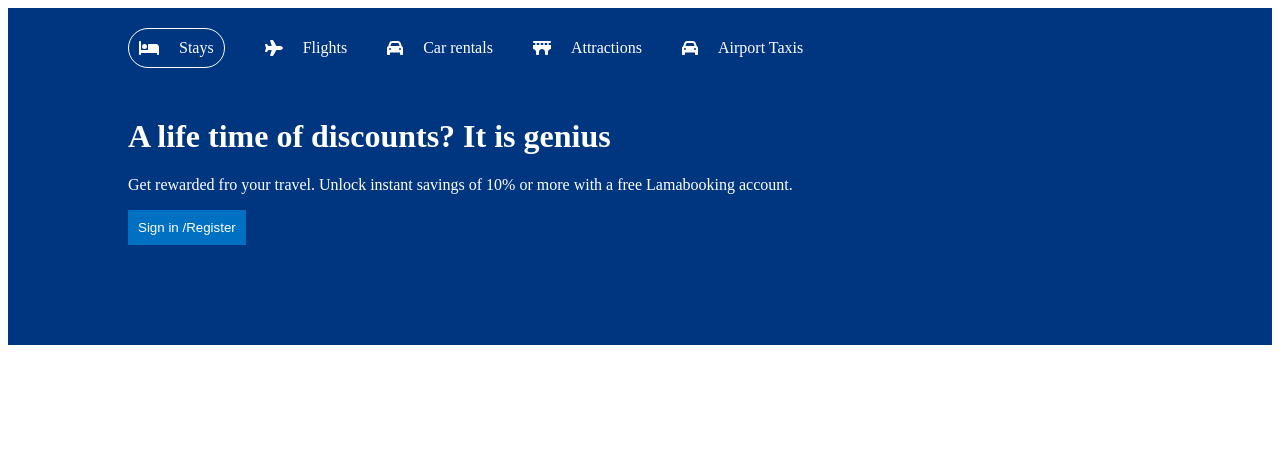
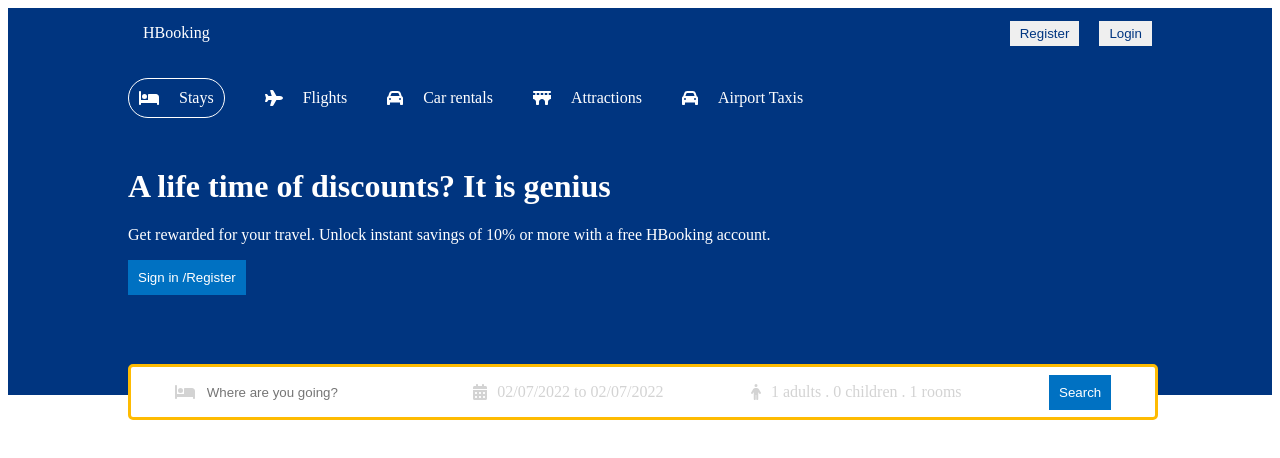
Before and after one commit to Saif-El-Eslam/booking-app, a React (Create React App) app: page / in a window 1280 px wide. Shown: the top 458 px of the page. Built offline with nearby package versions, Linux system fonts and the light colour scheme.

Commit message:
added the navbar and the Search bar

```diff
--- a/package.json
+++ b/package.json
@@ -10,7 +10,9 @@
     "@testing-library/jest-dom": "^5.16.4",
     "@testing-library/react": "^13.3.0",
     "@testing-library/user-event": "^13.5.0",
+    "date-fns": "^2.28.0",
     "react": "^18.2.0",
+    "react-date-range": "^1.4.0",
     "react-dom": "^18.2.0",
     "react-router-dom": "^6.3.0",
     "react-scripts": "^2.1.3",
--- a/src/components/header/Header.jsx
+++ b/src/components/header/Header.jsx
@@ -1,44 +1,138 @@
-import React from "react";
+import React, { useState } from "react";
 import { FontAwesomeIcon } from "@fortawesome/react-fontawesome";
 import {
   faBed,
   faPlane,
   faCar,
   faBridge,
+  faCalendarDays,
+  faPerson,
 } from "@fortawesome/free-solid-svg-icons";
 import "./header.css";
+import {DateRange} from "react-date-range";
+import 'react-date-range/dist/styles.css';
+import 'react-date-range/dist/theme/default.css';
+import {format} from "date-fns";
+
 function Header() {
+  const [openDate, setOpenDate] = useState(false);
+  const [date, setDate] = useState([
+    {
+      startDate: new Date(),
+      endDate: new Date(),
+      key: 'selection'
+    }
+  ]);
+  const [openOptions, setOpenOptions] = useState(false);
+  const [options, setOptions] = useState({
+      adults: 1,
+      children: 0,
+      rooms: 1
+  });
+
+
+function handleOptions(name, op){
+  setOptions((prev) => {
+    return {
+    ...prev,
+    [name]: op === "i" ? options[name]+1 : options[name]-1
+  }});
+
+}
+
   return (
     <div className="header">
       <div className="headerContainer">
+
         <div className="headerList">
           <div className="headerListItem active">
             <FontAwesomeIcon icon={faBed} />
             <span>Stays</span>
           </div>
+
           <div className="headerListItem">
             <FontAwesomeIcon icon={faPlane} />
             <span>Flights</span>
           </div>
+
           <div className="headerListItem">
             <FontAwesomeIcon icon={faCar} />
             <span>Car rentals</span>
           </div>
+
           <div className="headerListItem">
             <FontAwesomeIcon icon={faBridge} />
             <span>Attractions</span>
           </div>
+
           <div className="headerListItem">
             <FontAwesomeIcon icon={faCar} />
             <span>Airport Taxis</span>
           </div>
         </div>
+
         <h1 className="HeaderTitle">A life time of discounts? It is genius</h1>
         <p className="HeaderDesc">
-          Get rewarded fro your travel. Unlock instant savings of 10% or more
-          with a free Lamabooking account.
+          Get rewarded for your travel. Unlock instant savings of 10% or more
+          with a free HBooking account.
         </p>
         <button className="headerBtn">Sign in /Register</button>
+
+        <div className="headerSearch">
+          <div className="headerSearchItem">
+            <FontAwesomeIcon icon={faBed} className="headerIcon" />
+            <input type="text" className="headerSearchInput" placeholder="Where are you going?" />
+          </div>
+
+          <div className="headerSearchItem" onClick={() => setOpenDate(!openDate)}>
+            <FontAwesomeIcon icon={faCalendarDays} className="headerIcon" />
+            <span className="headerSearchText">{`${format(date[0].startDate, "dd/MM/yyyy")} to ${format(date[0].endDate, "dd/MM/yyyy")}`}</span>
+            {openDate && <DateRange
+              editableDateInputs={true}
+              onChange={item => setDate([item.selection])}
+              moveRangeOnFirstSelection={false}
+              ranges={date}
+              className="date"
+            />}
+          </div>
+
+          <div className="headerSearchItem">
+            <FontAwesomeIcon icon={faPerson} className="headerIcon" />
+            <span onClick={() => setOpenOptions(!openOptions)} className="headerSearchText">{`${options.adults} adults . ${options.children} children . ${options.rooms} rooms`}</span>
+
+            {openOptions && <div className="options">
+            <div className="optionItem">
+                <span className="optionText">Adult</span>
+                <div className="optionCounter">
+                  <button disabled={options.adults <= 1} className="optionCounterButton" onClick={() => handleOptions("adults", "d")}>-</button>
+                  <span className="optionCounterNumber">{options.adults}</span>
+                  <button className="optionCounterButton" onClick={() => handleOptions("adults", "i")}>+</button>
+                </div>
+              </div>
+              <div className="optionItem">
+                <span className="optionText">Children</span>
+                <div className="optionCounter">
+                  <button disabled={options.children <= 0} className="optionCounterButton" onClick={() => handleOptions("children", "d")}>-</button>
+                  <span className="optionCounterNumber">{options.children}</span>
+                  <button className="optionCounterButton" onClick={() => handleOptions("children", "i")}>+</button>
+                </div>
+              </div>
+              <div className="optionItem">
+                <span className="optionText">Rooms</span>
+                <div className="optionCounter">
+                  <button disabled={options.rooms <= 1} className="optionCounterButton" onClick={() => handleOptions("rooms", "d")}>-</button>
+                  <span className="optionCounterNumber">{options.rooms}</span>
+                  <button className="optionCounterButton" onClick={() => handleOptions("rooms", "i")}>+</button>
+                </div>
+              </div>
+            </div>}
+          </div>
+
+          <div className="headerSearchItem">
+            <button className="headerBtn">Search</button>
+          </div>
+
+        </div>
       </div>
     </div>
   );
--- a/src/components/header/header.css
+++ b/src/components/header/header.css
@@ -3,6 +3,7 @@
   color: white;
   display: flex;
   justify-content: center;
+  position: relative;
 }
 .headerContainer {
   width: 100%;
@@ -35,3 +36,81 @@
   cursor: pointer;
   padding: 10px;
 }
+
+.headerSearch {
+  height: 30px;
+  background-color: white;
+  border: 3px solid #febb02;
+  display: flex;
+  align-items: center;
+  justify-content: space-around;
+  padding: 10px 0;
+  border-radius: 5px;
+  position: absolute;
+  bottom: -25px;
+  width: 100%;
+  max-width: 1024px;
+}
+
+.headerIcon{
+  color: lightgray;
+}
+
+.headerSearchItem{
+  display: flex;
+  align-items: center;
+  gap: 10px;
+}
+
+.headerSearchInput{
+  border: none;
+  outline: none;
+}
+
+.headerSearchText{
+  color: lightgray;
+  cursor: pointer;
+}
+
+.date {
+  position: absolute;
+  top: 50px;
+}
+
+.options{
+  position: absolute;
+  top: 50px;
+  background-color: white;
+  color: gray;
+  border-radius: 5px;
+  -webkit-box-shadow: 0px 0px 10px -5px rgba(0, 0, 0, 0.4);
+  box-shadow: 0px 0px 10px -5px rgba(0, 0, 0, 0.4);
+}
+
+.optionItem {
+  width: 200px;
+  display: flex;
+  justify-content: space-between;
+  margin: 10px;
+}
+
+.optionCounter {
+  display: flex;
+  align-items: center;
+  gap: 10px;
+  font-size: 12px;
+  color: black;
+}
+
+.optionCounterButton{
+  width: 30px;
+  height: 30px;
+  border: 1px solid #0071c2;
+  color: #0071c2;
+  cursor: pointer;
+  background-color: white;
+}
+
+.optionCounterButton:disabled{
+  cursor: not-allowed;
+}
--- /dev/null
+++ b/src/components/navbar/Navbar.jsx
@@ -0,0 +1,18 @@
+import React from 'react';
+import "./navbar.css";
+
+function Navbar() {
+    return (
+        <div className="navbar">
+            <div className="navContainer">
+                <span className="logo">HBooking</span>
+                <div className="navItems">
+                    <button className='navButton'>Register</button>
+                    <button className='navButton'>Login</button>
+                </div>
+            </div>
+        </div>
+    );
+}
+
+export default Navbar;
--- /dev/null
+++ b/src/components/navbar/navbar.css
@@ -0,0 +1,28 @@
+.navbar{
+    height: 50px;
+    background-color: #003580;
+    display: flex;
+    justify-content: center;
+}
+
+.navContainer{
+    width: 100%;
+    max-width: 1024px;
+    display: flex;
+    justify-content: space-between;
+    color: white;
+    align-items: center;
+}
+
+.logo{
+    margin-left: 15px;
+    font-weight: 500;
+}
+
+.navButton{
+    margin-left: 20px;
+    border: none;
+    padding: 5px 10px;
+    cursor: pointer;
+    color: #003580;
+}
--- a/src/pages/home/Home.jsx
+++ b/src/pages/home/Home.jsx
@@ -1,9 +1,13 @@
-import React from 'react'
-import "./home.css"
-import Header from '../../components/header/Header'
+import React from 'react';
+import "./home.css";
+import Header from '../../components/header/Header';
+import Navbar from '../../components/navbar/Navbar';
 const Home = () => {
   return (
-    <Header/>
+    <div>
+      <Navbar />
+      <Header />
+    </div>
   )
 }
 
```
Also changed, not shown: 1 other file (tests, documents, lock files or other folders).
